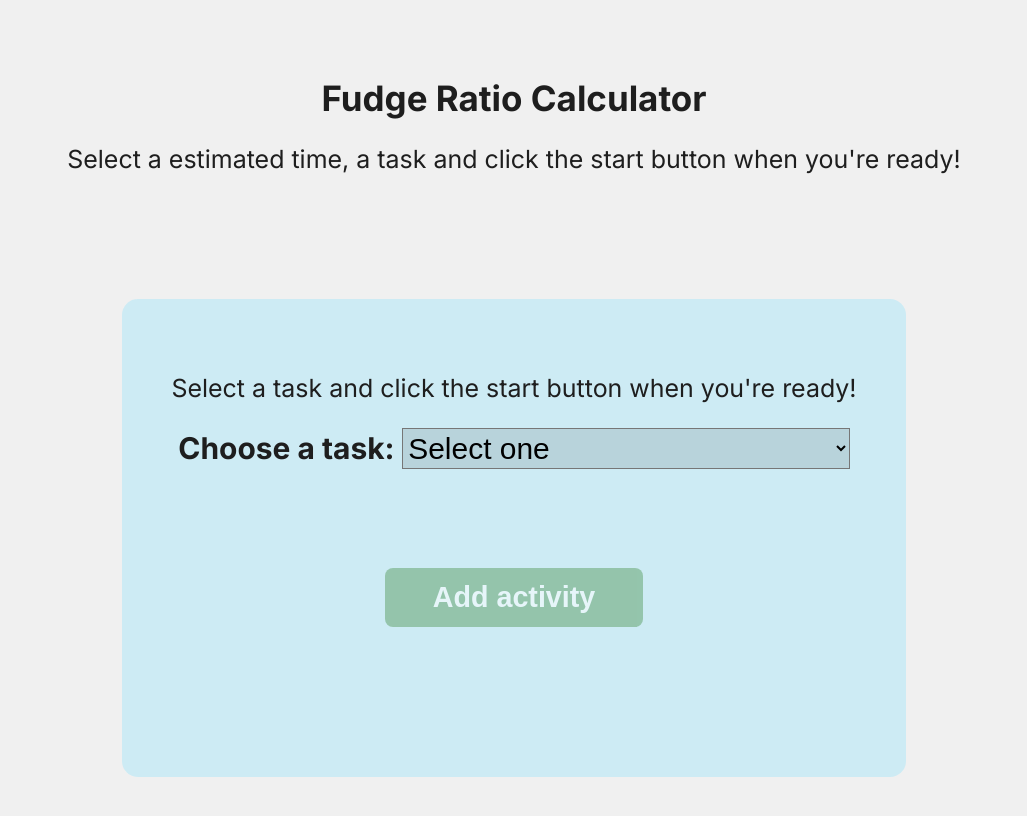
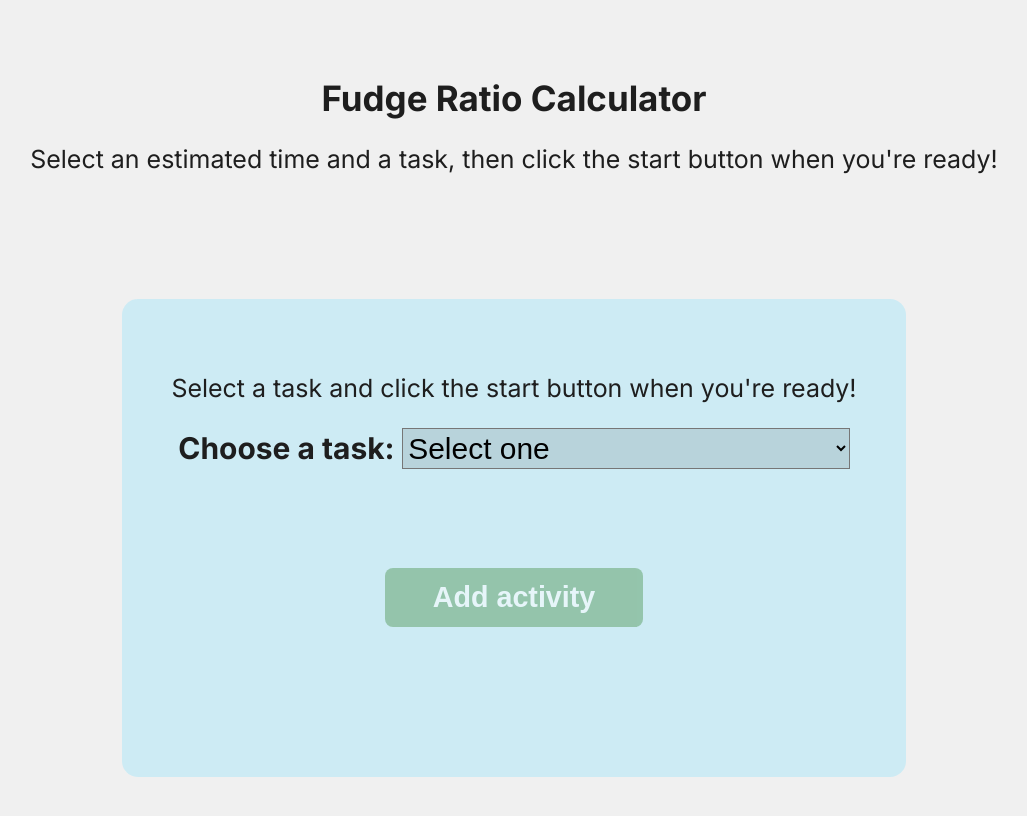
Before and after one commit to gilemos/FudgeRatio, a plain HTML site: page fudge-ratio/src/main/webapp/calculator/index.html in a window 1280 px wide. Shown: the whole page, without its empty margins (126-1153 px from the left). Drawn offline with Linux system fonts and the light colour scheme; no server answers.

Commit message:
changes wording in calculator

```diff
--- a/fudge-ratio/src/main/webapp/calculator/index.html
+++ b/fudge-ratio/src/main/webapp/calculator/index.html
@@ -12,7 +12,7 @@
   <body>
     <h1>Fudge Ratio Calculator</h1>
     <p>
-      Select a estimated time, a task and click the start button when you're
+      Select an estimated time and a task, then click the start button when you're
       ready!
     </p>
     <div id="content" />
```
